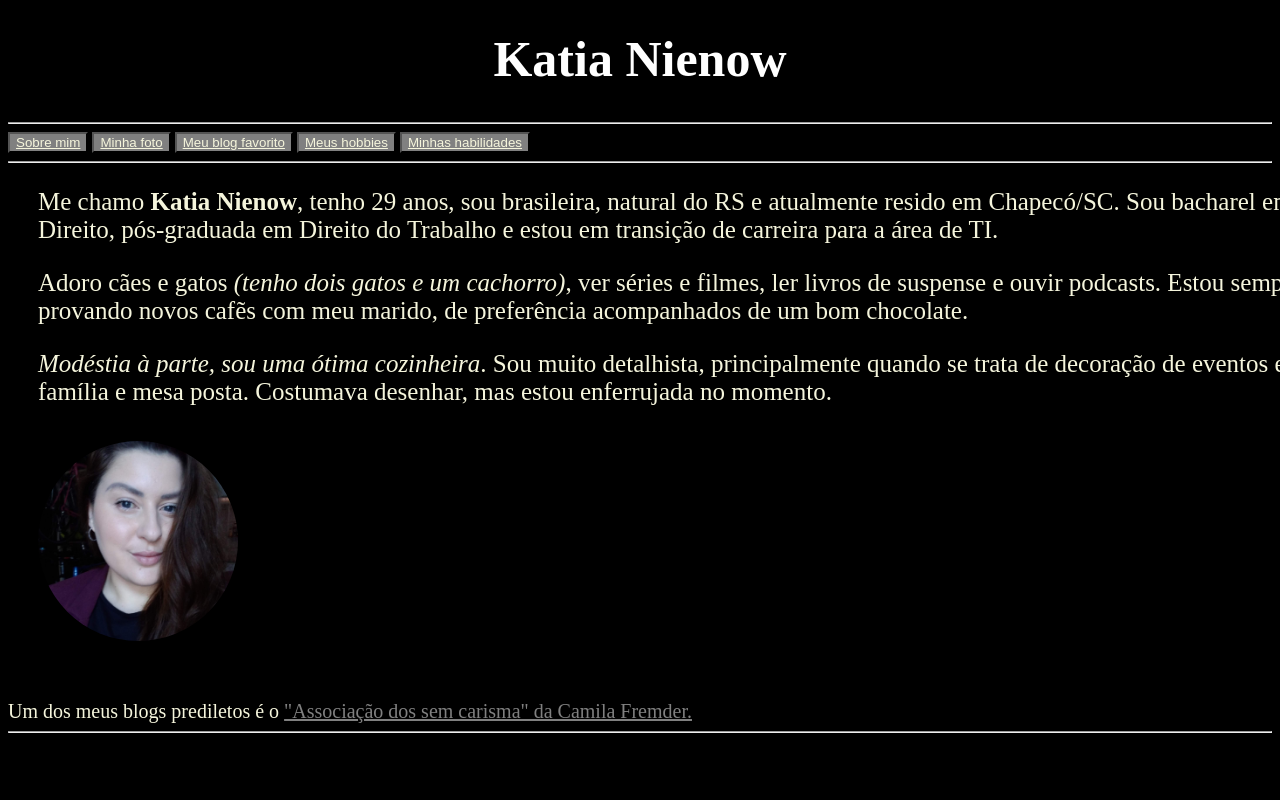
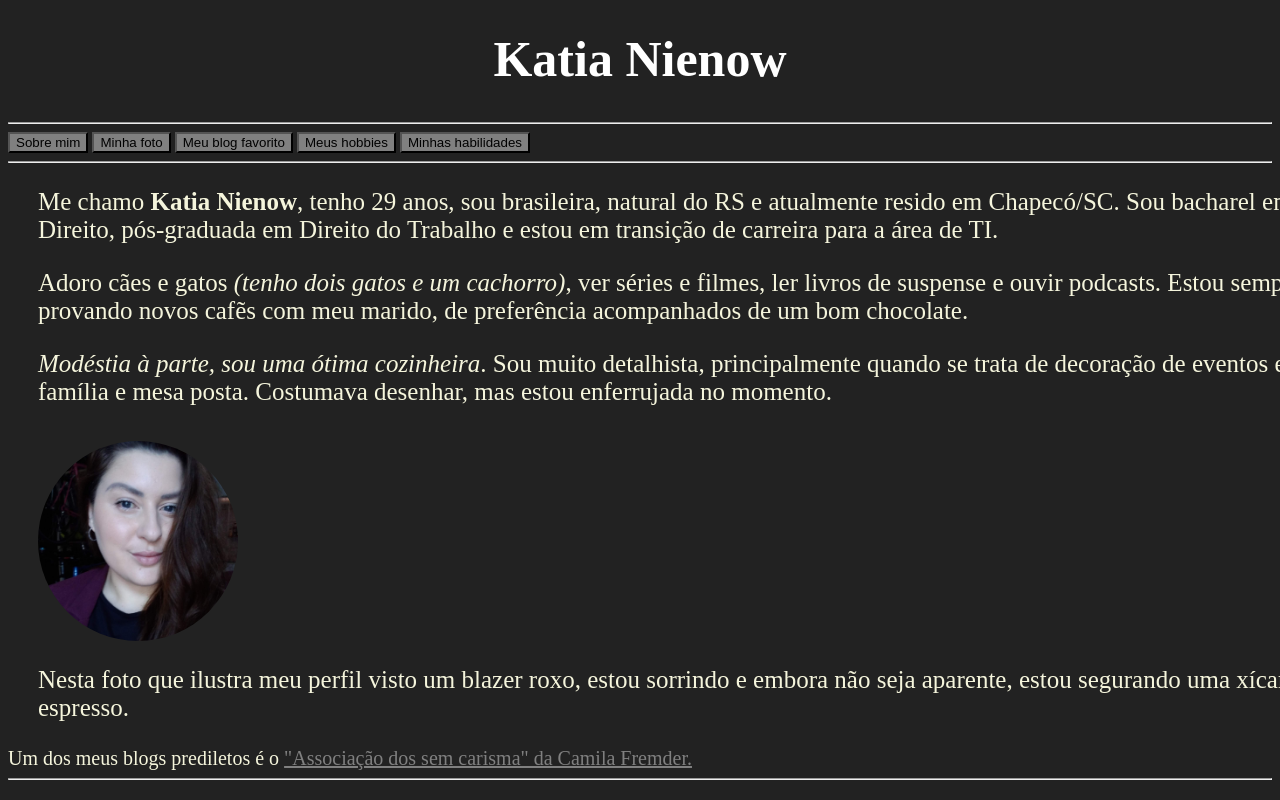
Before and after one commit to Knienow/Knienow.github.io, a plain HTML site: page index.html in a window 1280 px wide. Shown: the top 800 px of the page. Drawn offline with Linux system fonts and the light colour scheme.

Commit message:
alterações no index

```diff
--- a/index.html
+++ b/index.html
@@ -6,14 +6,14 @@
   <meta name="viewport" content="width=device-width, initial-scale=1.0">
   <title>Portfólio Katia Nienow</title>
 </head>
-<body style="background-color:black;">
+<body style="background-color:#222;">
   <h1 align="center" style="width: 100%; color:white; font-size: 50px; margin-top: 30px;"><strong>Katia Nienow</strong></h1>
   <hr>
-  <button style="background-color: gray;"><a style="color:beige;" href="#sobre-mim">Sobre mim</a></button>
-  <button style="background-color: gray;"><a style="color:beige;" href="#foto-perfil">Minha foto</a></button>
-  <button style="background-color: gray;"><a style="color:beige;" href="#blog">Meu blog favorito</a></button>
-  <button style="background-color: gray;"><a style="color:beige;" href="#hobbies">Meus hobbies</a></button>
-  <button style="background-color: gray;"><a style="color:beige;" href="#habilidades">Minhas habilidades</a></button>
+  <a style="color:beige;" href="#sobre-mim"><button style="background-color: gray;">Sobre mim</button></a>
+  <a style="color:beige;" href="#foto-perfil"><button style="background-color: gray;">Minha foto</button></a>
+  <a style="color:beige;" href="#blog"><button style="background-color: gray;">Meu blog favorito</button></a>
+  <a style="color:beige;" href="#hobbies"><button style="background-color: gray;">Meus hobbies</button></a>
+  <a style="color:beige;" href="#habilidades"><button style="background-color: gray;">Minhas habilidades</button></a>
   <hr>
   <p id="sobre-mim" style="color:beige; font-size: 25px; width: 1300px; margin-left: 30px;">Me chamo <strong>Katia Nienow</strong>, tenho 29 anos, sou brasileira, natural do RS e atualmente resido em Chapecó/SC.
     Sou bacharel em Direito, pós-graduada em Direito do Trabalho e estou em transição de carreira para a área de TI.</p>
@@ -22,7 +22,7 @@
   <a href="https://www.linkedin.com/in/katia-nienow-763481130/">
     <img id="foto-perfil" aling="left" style="border-radius:100px; width:200px; height:200px; margin-left: 30px; margin-top: 10px;" src="images/foto-katia.jpeg" alt="Minha foto de perfil" align="center">
   </a>
-  <h3>Nesta foto que ilustra meu perfil visto um blazer roxo, estou sorrindo e embora não seja aparente, estou segurando uma xícara de espresso.</h3>
+  <p style="color:beige; font-size: 25px; width: 1300px; margin-left: 30px;">Nesta foto que ilustra meu perfil visto um blazer roxo, estou sorrindo e embora não seja aparente, estou segurando uma xícara de espresso.</p>
   <span id="blog" style="color:beige; font-size: 20px;">Um dos meus blogs prediletos é o <a style="color:gray"  href="https://associaodossemcarisma.substack.com/" target="_blank">"Associação dos sem carisma" da Camila Fremder.</a></span>
   <hr>
 </body>
```
